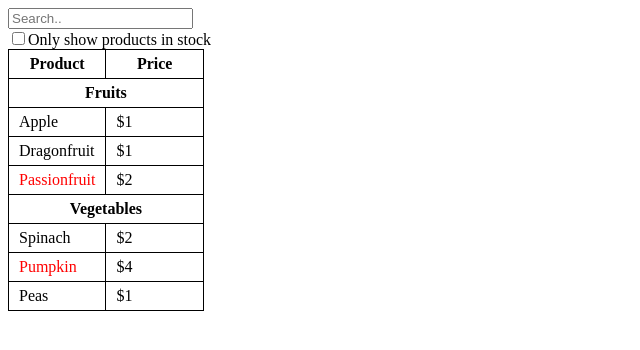
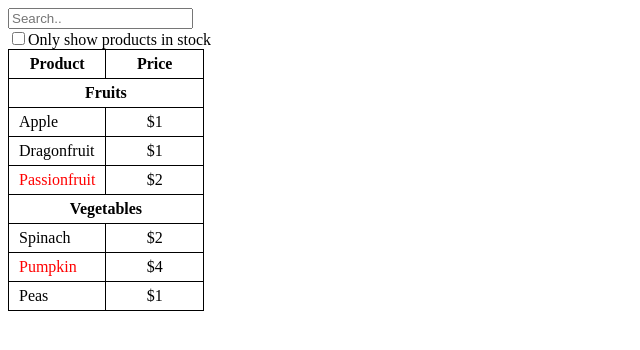
Before and after one commit to geremiasanti/react-datatable, a React (Create React App) app: page / in a window 1280 px wide. Shown: the top 350 px of the page, without its empty margins (0-640 px from the left). Built offline with nearby package versions, Linux system fonts and the light colour scheme.

Commit message:
center price

```diff
--- a/src/App.js
+++ b/src/App.js
@@ -88,7 +88,7 @@ function ProductTable({products, filterText, inStockOnly}) {
 			<thead>
 				<tr>
 					<th>Product</th>
-					<th>Price</th>
+					<th >Price</th>
 				</tr>
 			</thead>
 			<tbody>{rows}</tbody>
@@ -116,7 +116,7 @@ function ProductRow({product}) {
 			<td>
 				{nameFormatted}
 			</td>
-			<td>
+			<td style={{ textAlign: 'center' }}>
 				{product.price}
 			</td>
 		</tr>
```
